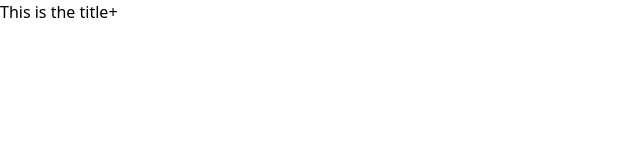
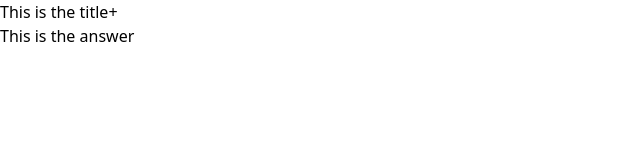
Before and after one commit to Nitarya/Frequently-asked-questionss, a React (Vite) app: page / in a window 1280 px wide. Shown: the top 160 px of the page, without its empty margins (0-640 px from the left). Built offline with nearby package versions, Linux system fonts and the light colour scheme.

Commit message:
Logic for opening and closing of accordian

```diff
--- a/src/components/Accordian.jsx
+++ b/src/components/Accordian.jsx
@@ -1,15 +1,25 @@
-import React from 'react';
+import React, { useState } from "react";
 
 const Accordian = () => {
-    return (
-        <div className='py-2'>
-            <button className='flex justify-between w-full'>
-<span>This is the title</span>
-<span>+</span>
-            </button>
+  const [accordianOpen, setAccordianOpen] = useState(false);
 
-            </div>
-    )
-}
+  return (
+    <div className="py-2">
+      <button className="flex justify-between w-full">
+        <span>This is the title</span>
+        <span>+</span>
+      </button>
+      <div
+        className={`grid overflow-hidden transition-all duration-300 ease-in-out text-slate-600 text-sm ${
+          accordianOpen
+            ? "grid-rows-[1fr] opacity-100"
+            : "grid-rows-[0fr] opacity-0 "
+        } `}
+      >
+        <div>This is the answer</div>
+      </div>
+    </div>
+  );
+};
 
-export default Accordian
+export default Accordian;
```
